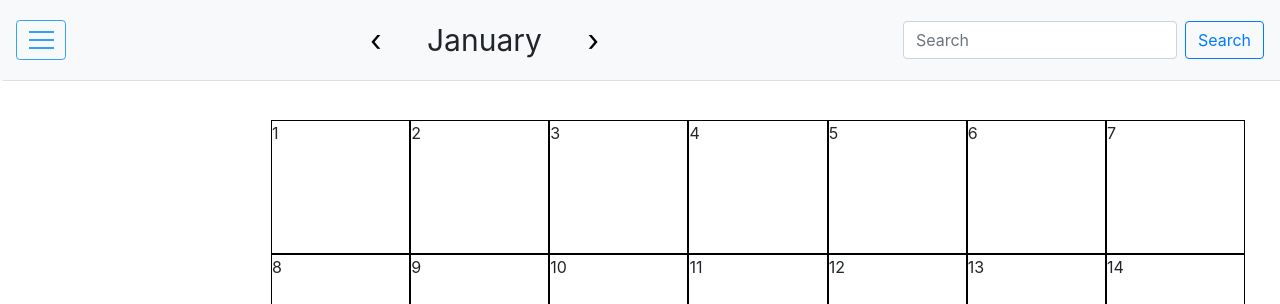
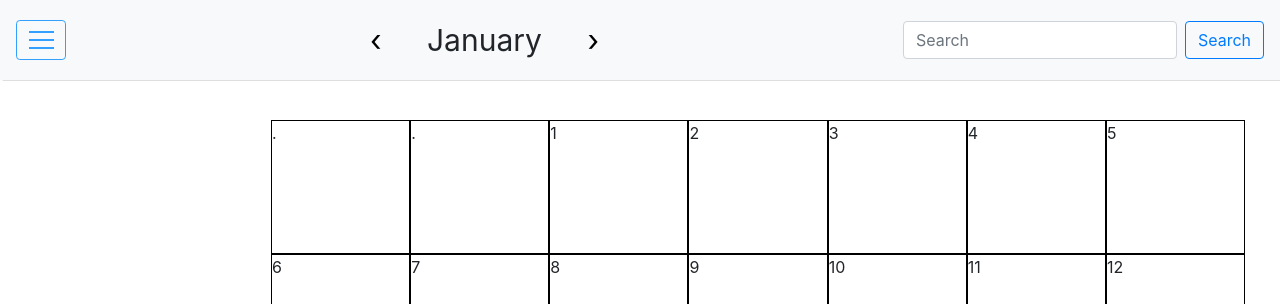
Before and after one commit to nickmckenney/calanderprojectMERN, a React (Create React App) app: page / in a window 1280 px wide. Shown: the top 304 px of the page. Built offline with nearby package versions, Linux system fonts and the light colour scheme; no server answers.

Commit message:
calndar days are not working because function firstday is not being called properly

```diff
--- a/src/App.js
+++ b/src/App.js
@@ -171,7 +171,6 @@ class App extends Component {
       ((yearCode + monthCode + this.centuryCode + 1 + leapYear) % 7) % 7;
 
     this.setState({ dayOfTheWeek: dayOfWeek });
-    console.log(dayOfWeek);
   };
 
   // Increases state.month by 1. If it's December, it will roll over to January. (WDC)
--- a/src/Container.js
+++ b/src/Container.js
@@ -8,9 +8,10 @@ class Board extends React.Component {
   renderSquare = () => {
     var rows = [];
     let q = 1;
+
+    let monthdaySkiper = this.props.dayOfTheWeek;
     let holidays = this.props.holidayArray;
     let daysInMonth = this.props.days[this.props.month];
-    console.log(daysInMonth);
     let printDays = [];
 
     while (daysInMonth != 0) {
@@ -18,7 +19,12 @@ class Board extends React.Component {
       q += 1;
       daysInMonth -= 1;
     }
-    for (var i = 0; i < 35; i++) {
+
+    for (let yoboi = 0; yoboi < monthdaySkiper; yoboi++) {
+      rows.push(<Square value={"."} key={yoboi + 100} />);
+    }
+
+    for (var i = 0; i < 35 - monthdaySkiper; i++) {
       if (printDays[i] > daysInMonth) {
         rows.push(<Square value={printDays[i]} key={i} />);
       } else {
```
